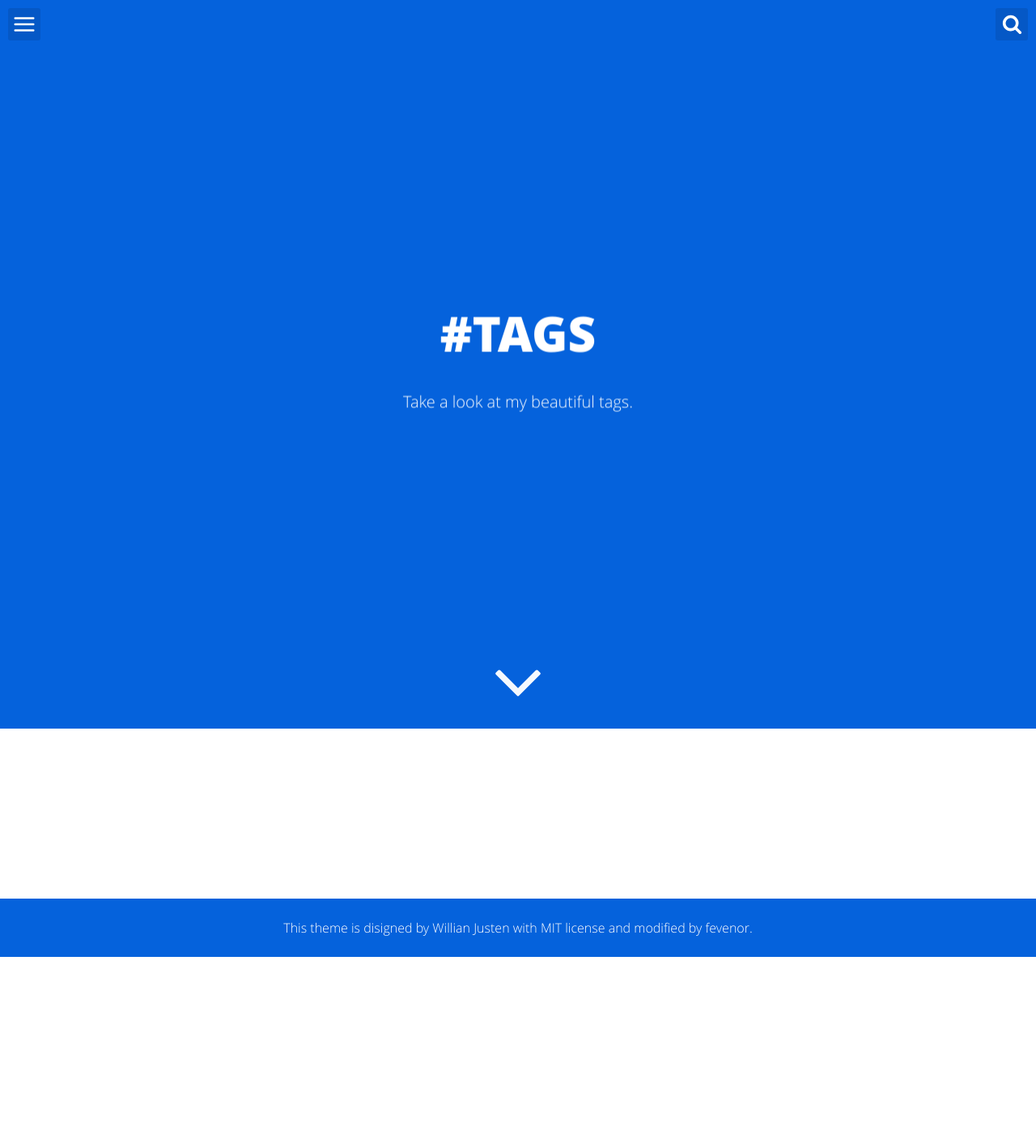
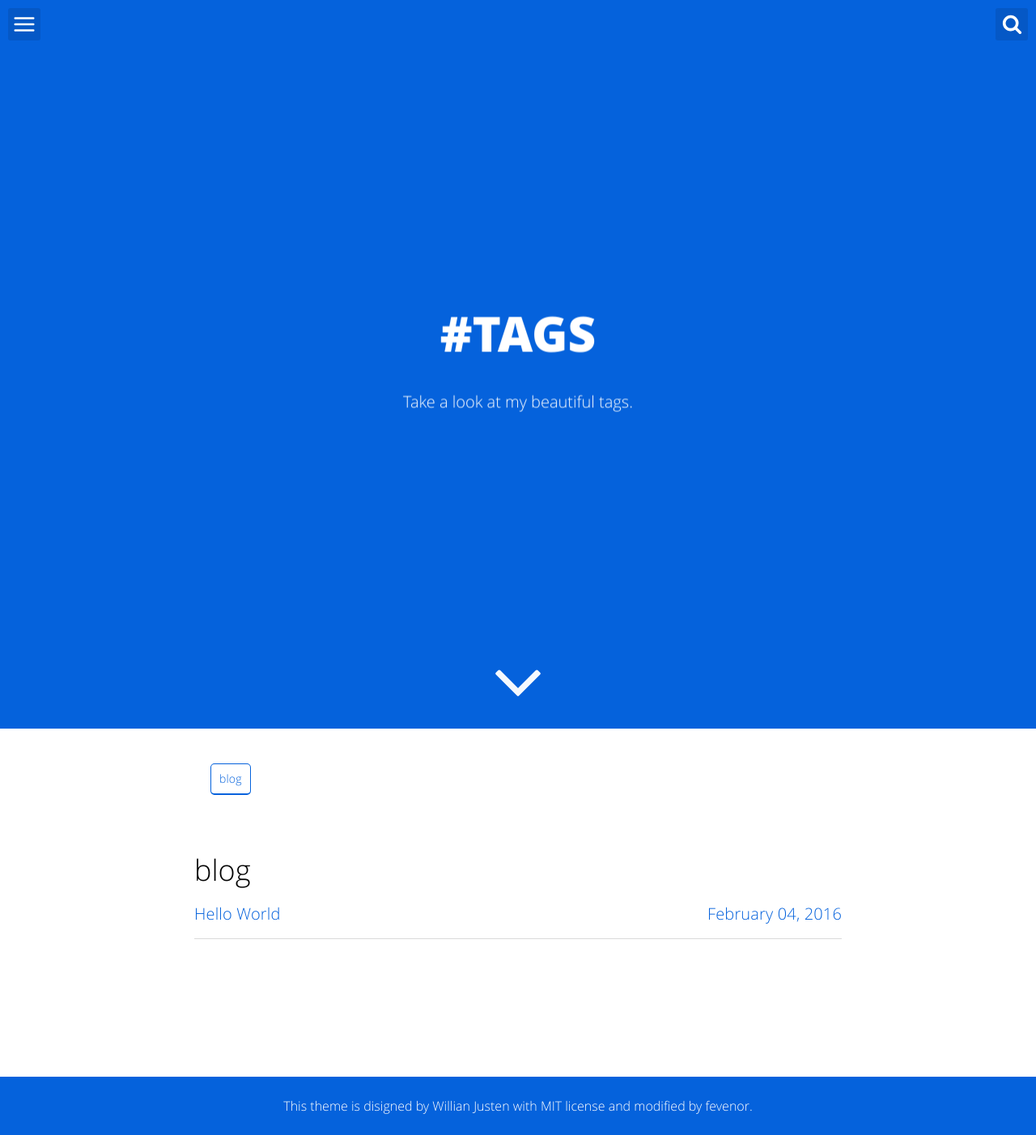
Before and after one commit to fevenor/fevenor.github.io, a Jekyll site: the page built from tags.html, in a window 1280 px wide. Shown: the whole page at 81% size. Built offline with Jekyll 4.4.1, drawn with Linux system fonts in a browser that asks for light colours; before the commit the page ends 1182 px from its top, so only the background shows below that.

Commit message:
Update by gitblog.io at 2016/2/4 下午1:50:47

```diff
--- a/_posts/2016-02-04-Hello-World.md
+++ b/_posts/2016-02-04-Hello-World.md
@@ -1,9 +1,9 @@
 ---
 layout: post
 title: Hello World
-tagline: web
-category: null
-tags: []
+category: blog
+tags:
+  - blog
 published: true
 
 ---
```
